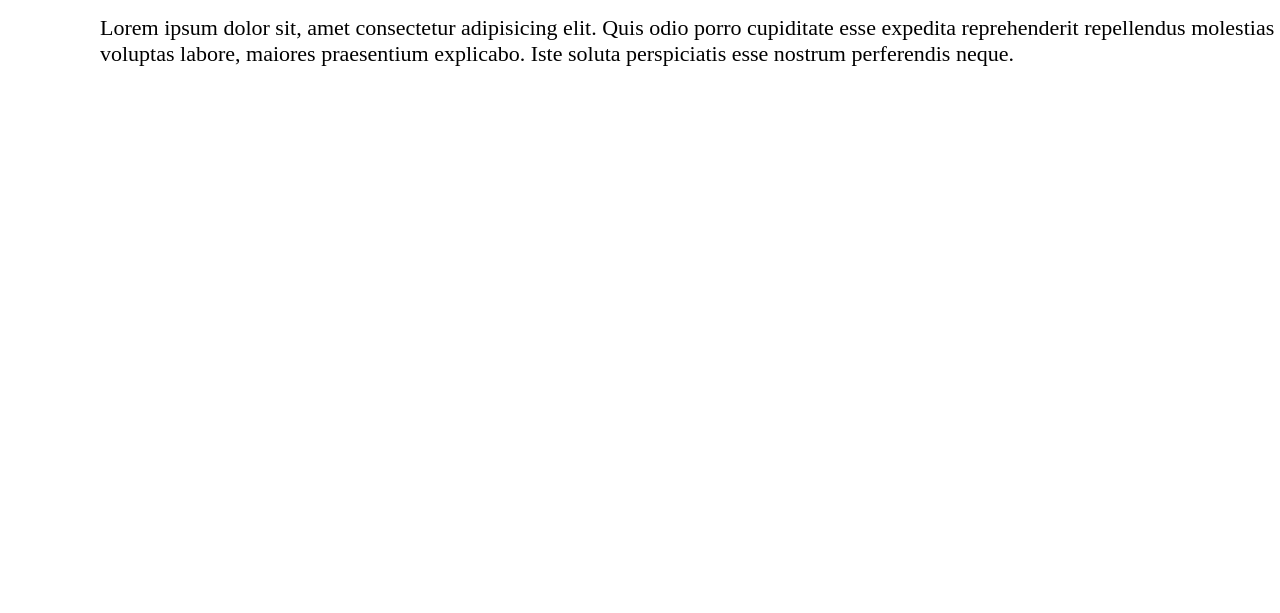
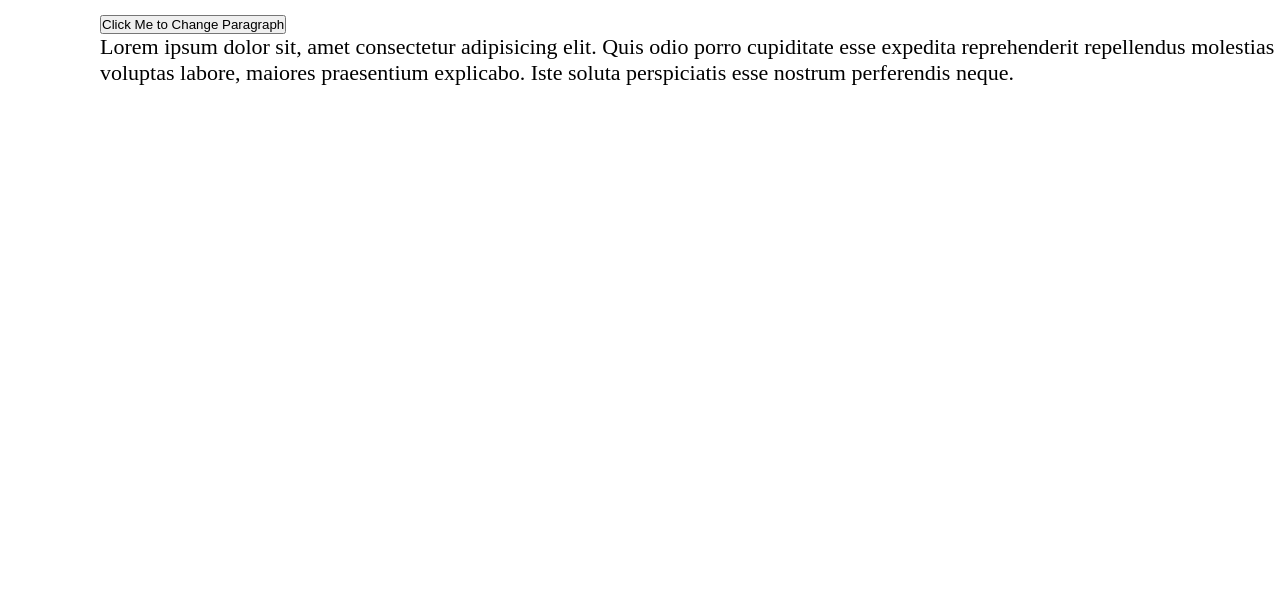
Before and after one commit to sa1ff/git-adv, a plain HTML site: page index.html in a window 1280 px wide. Shown: the part 187-800 px from the top of the page. Drawn offline with Linux system fonts and the light colour scheme; files that its build step writes are made by us from their sources.

Commit message:
Add button on the index.html

```diff
--- a/index.html
+++ b/index.html
@@ -9,6 +9,8 @@
 <body>
     <div class="container">
         <h1>Git & Github Advance</h1>
+        <button onclick="changePara()">Click Me to Change Paragraph</button>
+
         <p>
             Lorem ipsum dolor sit, amet consectetur adipisicing elit. Quis odio porro cupiditate esse expedita reprehenderit repellendus molestias aperiam, voluptas labore, maiores praesentium explicabo. Iste soluta perspiciatis esse nostrum perferendis neque.
         </p>
```
